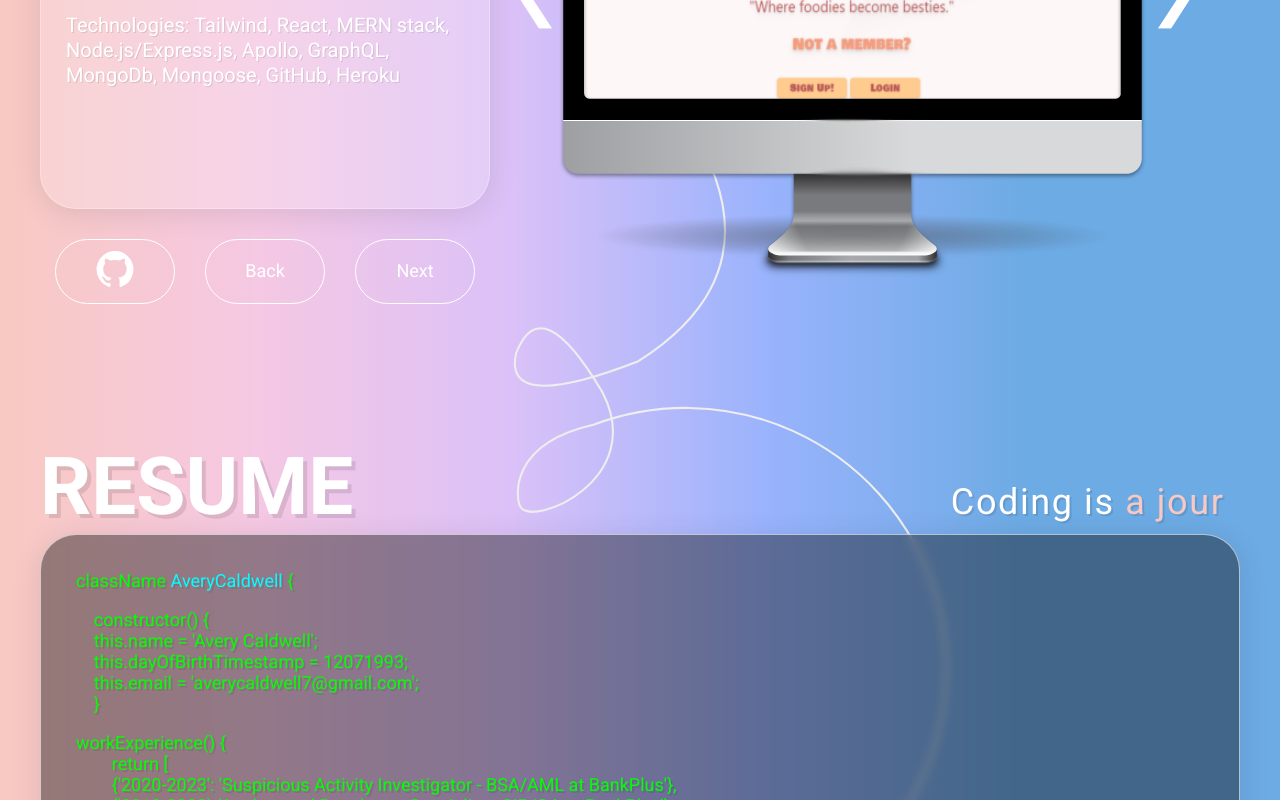
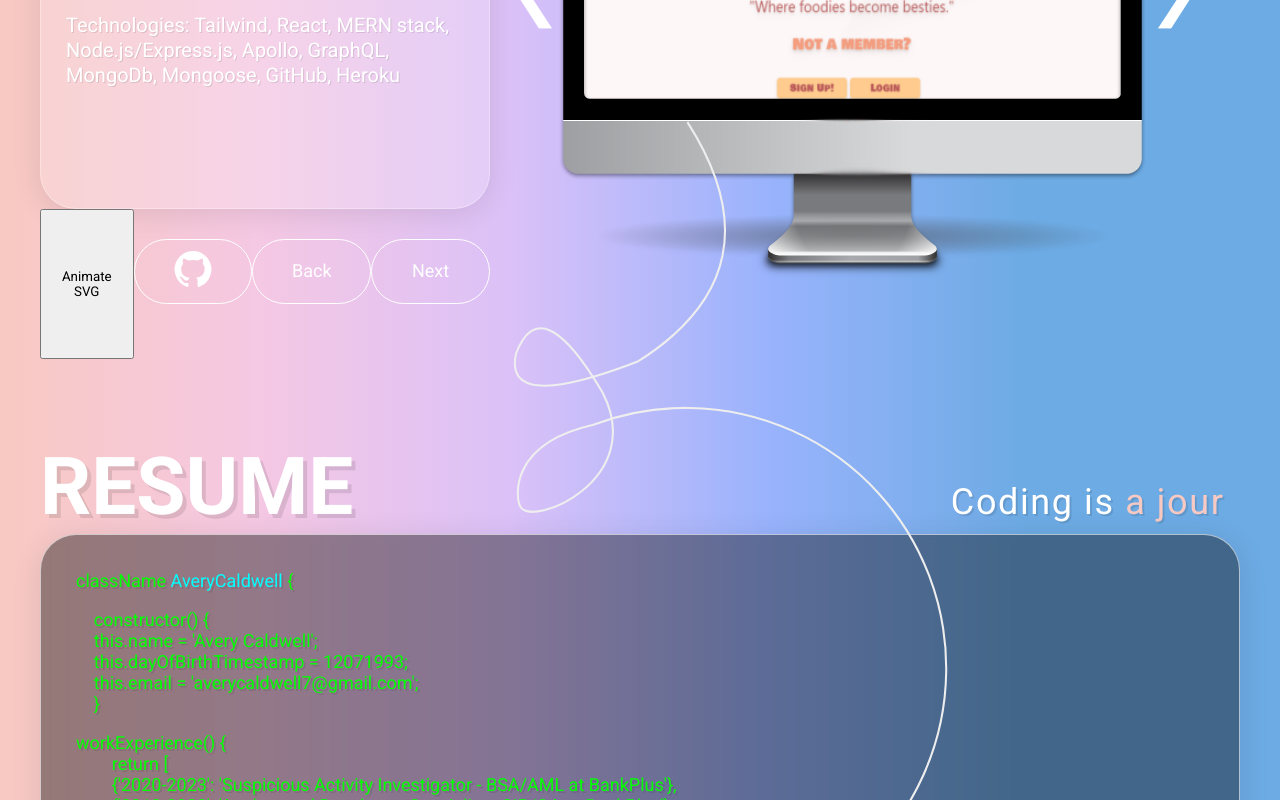
Before and after one commit to AveryCaldwell/Portfolio-8-23, a React (Vite) app: page / in a window 1280 px wide. Shown: the part 2760-3560 px from the top of the page. Built offline with nearby package versions, Linux system fonts and the light colour scheme; a web font is replaced by a local one.

Commit message:
debugged svg animation on project.jsx

```diff
--- a/src/App.jsx
+++ b/src/App.jsx
@@ -14,7 +14,7 @@ import Testimonials from './components/Testimonials';
 import Contact from './components/Contact';
 import LogoSlider from './components/LogoSlider';
 import Footer from './components/Footer';
-import SvgContainer from './components/SvgContainer';
+// import SvgContainer from './components/SvgContainer';
 // Styling
 import { appContainer, pagesContainer } from './components/Styles';
 
@@ -108,7 +108,7 @@ function App() {
 						<Landing props={{ setActivePage }} />
 						<About props={{ setActivePage }} />
 						<Edu props={{ setActivePage }} />
-						<SvgContainer props={{ setActivePage }} />
+						{/* <SvgContainer props={{ setActivePage }} /> */}
 						<Projects props={{ setActivePage }} />
 						<Resume props={{ setActivePage }} />
 						<Testimonials props={{ setActivePage }} />
--- a/src/components/Projects.jsx
+++ b/src/components/Projects.jsx
@@ -1,8 +1,12 @@
-import React, { useState } from 'react';
+import React, { useRef, useEffect, useState } from 'react';
+import anime from 'animejs'; // Import anime.js library
 import * as Material from '@mui/material';
 
 import {
-	projectContainer,
+	svgContainer,
+	svgCord,
+	animateSvgStroke1,
+	// projectContainer,
 	pageContainer,
 	projectTitle,
 	projectContent,
@@ -37,6 +41,22 @@ import GitHubIcon from '@mui/icons-material/GitHub';
 
 // This function renders main content of web app
 function Projects({ props }) {
+	const svgPathRef = useRef(null);
+
+	const animateSvgStroke = () => {
+		anime({
+			targets: svgPathRef.current,
+			strokeDashoffset: [anime.setDashoffset, 0],
+			easing: 'cubicBezier(0.47, 0, 0.745, 0.715)',
+			duration: 1000,
+			delay: 400,
+			direction: 'both',
+		});
+	};
+	useEffect(() => {
+		animateSvgStroke(); // Trigger animation on component mount
+	}, []); // Empty dependency array to run once after initial render
+
 	const projects = [
 		{
 			title: '🍽️ TasteBuds',
@@ -189,6 +209,13 @@ function Projects({ props }) {
 						</div>
 					</div>
 					<div id="projectsButtonSpan" style={projectsButtonSpan}>
+						<button
+							id="svgbuttonstyle"
+							style={{ zIndex: 4, position: 'relative' }}
+							onClick={animateSvgStroke}
+						>
+							Animate SVG
+						</button>
 						{projectsButtons.map(function (element, index) {
 							return (
 								<button
@@ -290,8 +317,25 @@ function Projects({ props }) {
 						style={computer}
 					/>
 				</div>
+			</div>
 
-				{/* <SvgContainer /> */}
+			<div className="svgContainer" style={svgContainer}>
+				<svg
+					xmlns="http://www.w3.org/2000/svg"
+					viewBox="616.321 -210 744.3 1389"
+					className="svg-cord"
+					style={svgCord}
+				>
+					<path
+						ref={svgPathRef} // Use the ref to target the SVG path for animation
+						id="svgPath"
+						fill="none"
+						stroke="#EEE"
+						strokeWidth="3"
+						d="M869-207q137 214-71 346-196 76-177-11 36-95 125 56c66 127-103 197-119 165-6-11-18-90 106-118a50 50 0 1 1 267 705"
+						style={animateSvgStroke1} // Apply the animateSvgStroke1 styling
+					/>
+				</svg>
 			</div>
 		</>
 	);
--- a/src/components/Styles.jsx
+++ b/src/components/Styles.jsx
@@ -410,21 +410,6 @@ export const eduSlideshow = {
 	textShadow: `1px 1px rgba(0,0,0,0.1)`,
 	listStyleType: 'none',
 };
-
-/* ============================== SVG PATH SECTION ============================== */
-export const svgContainer = {
-	position: 'absolute',
-	top: '360vh',
-	left: '250px',
-	cursor: 'pointer',
-	zIndex: '-1',
-};
-/* Hide the images by default */
-export const mySlides = {
-	display: 'block',
-	animationName: 'fade',
-	animationDuration: ' 1.5s',
-};
 export const myEduActive = {
 	display: 'block',
 	animationName: 'fade',
@@ -435,6 +420,15 @@ export const myEduInactive = {
 	animationName: 'fade',
 	animationDuration: ' 1.5s',
 };
+/* ============================== SVG PATH SECTION ============================== */
+export const svgContainer = {
+	position: 'absolute',
+	top: '360vh',
+	left: '250px',
+	cursor: 'pointer',
+	zIndex: '1',
+};
+
 export const svgCord = {
 	width: '120vh',
 	height: '120vh',
@@ -474,10 +468,13 @@ export const animateSvgStroke1 = {
 	},
 };
 /* ============================== PROJECTS SECTION ============================== */
-// export const projectContainer = {
-//   display: "flex",
-//   height: "100vh",
-// };
+/* Hide the images by default */
+export const mySlides = {
+	display: 'block',
+	animationName: 'fade',
+	animationDuration: ' 1.5s',
+};
+
 export const projectsButtonSpan = {
 	display: 'flex',
 	justifyContent: 'space-around',
--- a/src/components/SvgContainer.jsx
+++ b/src/components/SvgContainer.jsx
@@ -1,62 +1,63 @@
-import React, { useRef } from 'react';
-import MouseIcon from '@mui/icons-material/Mouse';
-import * as Material from '@mui/material';
-import anime from 'animejs'; // Import anime.js library
-import {
-	mouseBtnText,
-	mouse,
-	mouseContainer,
-	mouseBtn,
-	svgContainer,
-	svgCord,
-	pageContainer,
-} from './Styles'; // Adjust the path accordingly
+// import React, { useRef, useEffect } from 'react';
+// import * as Material from '@mui/material';
+// import anime from 'animejs'; // Import anime.js library
+// import { svgContainer, svgCord, animateSvgStroke1 } from './Styles'; // Adjust the path accordingly
 
-function SvgContainer({ props }) {
-	const svgPathRef = useRef(null);
-	const handleStartClick = () => {
-		anime({
-			targets: svgPathRef.current,
-			strokeDashoffset: [anime.setDashoffset, 0],
-			easing: 'cubicBezier(0.47, 0, 0.745, 0.715)',
-			duration: 1000,
-			delay: 400,
-			direction: 'both',
-		});
-	};
-	//  const handleTempBtnClick = () => {
-	//     anime({
-	//       targets: svgPathRef.current,
-	//       strokeDashoffset: [anime.setDashoffset, 800], // Adjust this value based on your SVG path length
-	//       easing: 'cubicBezier(0.47, 0, 0.745, 0.715)',
-	//       duration: 500,
-	//       delay: 500,
-	//       direction: 'both',
-	//     });
-	//   }
+// function SvgContainer({ props }) {
+// 	const svgPathRef = useRef(null);
 
-	//array of pages
+// 	const handleStartClick = () => {
+// 		anime({
+// 			targets: svgPathRef.current,
+// 			strokeDashoffset: [anime.setDashoffset, 0],
+// 			easing: 'cubicBezier(0.47, 0, 0.745, 0.715)',
+// 			duration: 1000,
+// 			delay: 400,
+// 			direction: 'both',
+// 		});
+// 	};
+// 	//  const handleTempBtnClick = () => {
+// 	//     anime({
+// 	//       targets: svgPathRef.current,
+// 	//       strokeDashoffset: [anime.setDashoffset, 800], // Adjust this value based on your SVG path length
+// 	//       easing: 'cubicBezier(0.47, 0, 0.745, 0.715)',
+// 	//       duration: 500,
+// 	//       delay: 500,
+// 	//       direction: 'both',
+// 	//     });
+// 	//   }
 
-	return (
-		//  <div className="svgContainer" style={Object.assign({}, svgContainer, pageContainer)}>
-		<div className="svgContainer" style={svgContainer}>
-			<svg
-				xmlns="http://www.w3.org/2000/svg"
-				viewBox="616.321 -210 744.3 1389"
-				className="svg-cord"
-				style={svgCord}
-			>
-				<path
-					ref={svgPathRef} // Use the ref to target the SVG path for animation
-					id="svgPath"
-					fill="none"
-					stroke="#EEE"
-					strokeWidth="3"
-					d="M869-207q137 214-71 346-196 76-177-11 36-95 125 56c66 127-103 197-119 165-6-11-18-90 106-118a50 50 0 1 1 267 705"
-				/>
-			</svg>
-		</div>
-	);
-}
+// 	useEffect(() => {
+// 		handleStartClick(); // Trigger animation on component mount
+// 	}, []); // Empty dependency array to run once after initial render
 
-export default SvgContainer;
+// 	return (
+// 		<div className="svgContainer" style={svgContainer}>
+// 			<button
+// 				id="svgbuttonstyle"
+// 				style={{ zIndex: 4, position: 'relative' }}
+// 				onClick={handleStartClick}
+// 			>
+// 				Animate SVG
+// 			</button>
+// 			<svg
+// 				xmlns="http://www.w3.org/2000/svg"
+// 				viewBox="616.321 -210 744.3 1389"
+// 				className="svg-cord"
+// 				style={svgCord}
+// 			>
+// 				<path
+// 					ref={svgPathRef} // Use the ref to target the SVG path for animation
+// 					id="svgPath"
+// 					fill="none"
+// 					stroke="#EEE"
+// 					strokeWidth="3"
+// 					d="M869-207q137 214-71 346-196 76-177-11 36-95 125 56c66 127-103 197-119 165-6-11-18-90 106-118a50 50 0 1 1 267 705"
+// 					style={animateSvgStroke1} // Apply the animateSvgStroke1 styling
+// 				/>
+// 			</svg>
+// 		</div>
+// 	);
+// }
+
+// export default SvgContainer;
```
Also changed, not shown: 1 other file (tests, documents, lock files or other folders).
